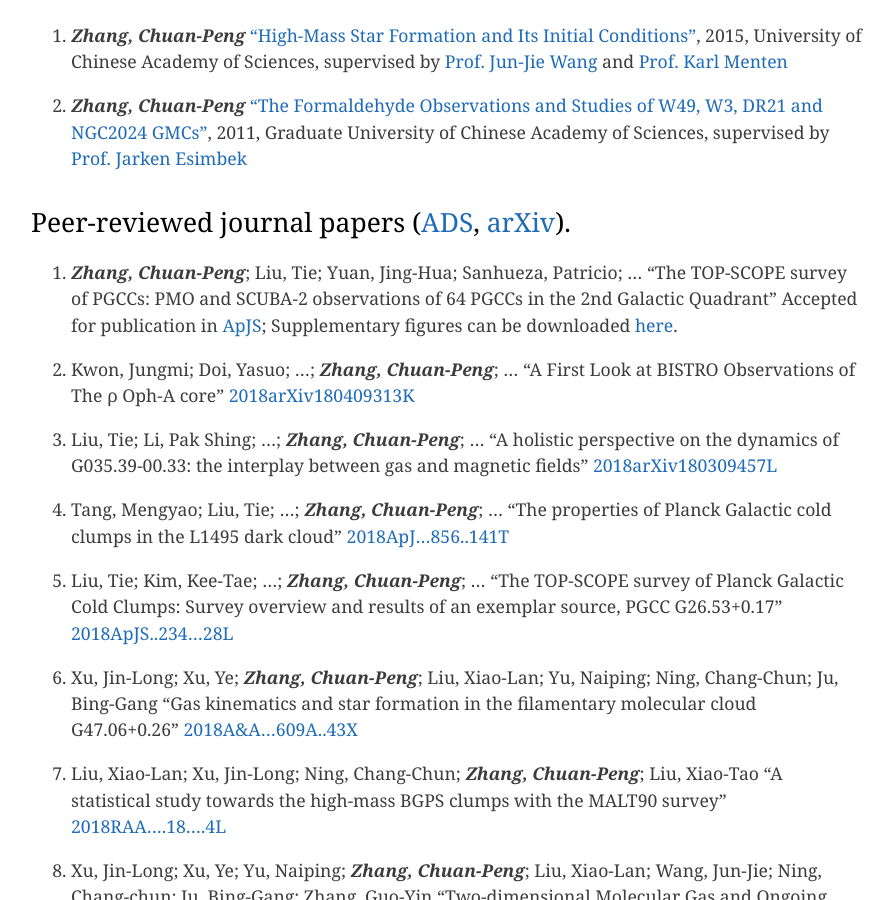
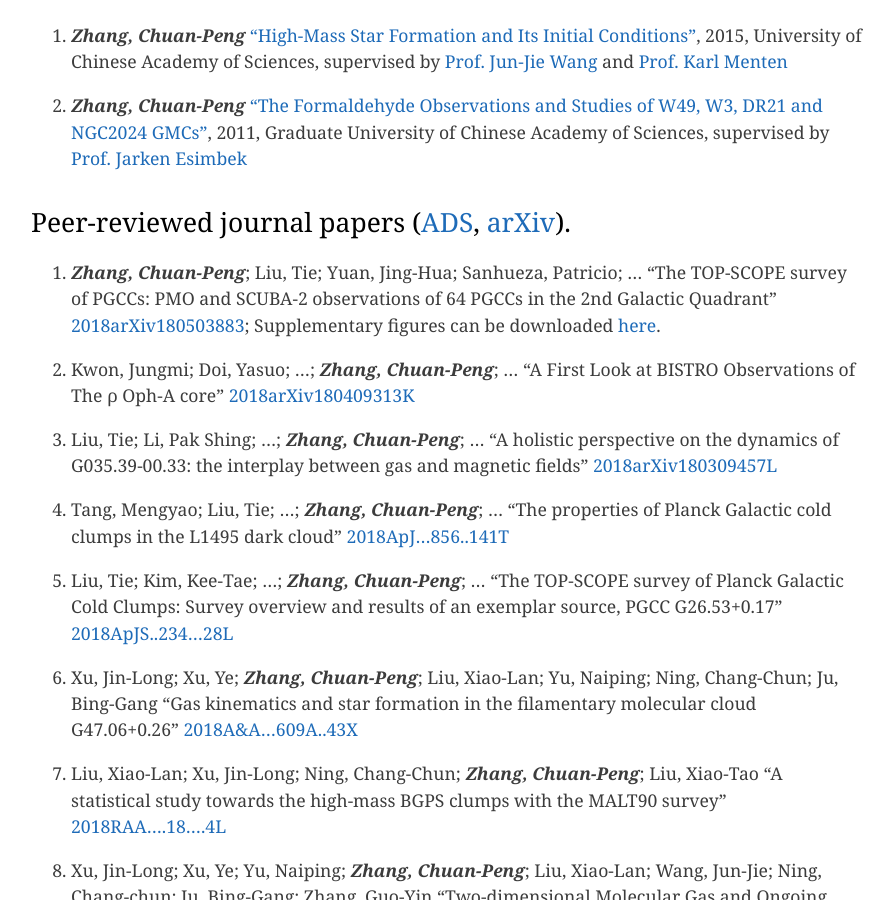
Before and after one commit to zcp521/zcp521.github.io, a Jekyll site: the page built from pub.md, in a window 1280 px wide and 900 px high, scrolled down 476 px. Shown: the whole window, without its empty margins (193-1087 px from the left). Built offline with Jekyll 4.4.1, drawn with Linux system fonts in a browser that asks for light colours.

Commit message:
Update pub.md

```diff
--- a/pub.md
+++ b/pub.md
@@ -17,7 +17,8 @@ tagline: "My publication list"
 
 26. ***Zhang, Chuan-Peng***; Liu, Tie;  Yuan, Jing-Hua; Sanhueza, Patricio; ...
 	"The TOP-SCOPE survey of PGCCs: PMO and SCUBA-2 observations of 64 PGCCs in the 2nd Galactic Quadrant"
-	Accepted for publication in [ApJS]({{ site.baseurl }}/pub/apjs.pdf); Supplementary figures can be downloaded [here]({{ site.baseurl }}/pub/Figs.zip).
+	[2018arXiv180503883](https://arxiv.org/abs/1805.03883);
+	Supplementary figures can be downloaded [here]({{ site.baseurl }}/pub/Figs.zip).
 
 25. Kwon, Jungmi; Doi, Yasuo; ...; ***Zhang, Chuan-Peng***; ...
 	"A First Look at BISTRO Observations of The ρ Oph-A core"
```
